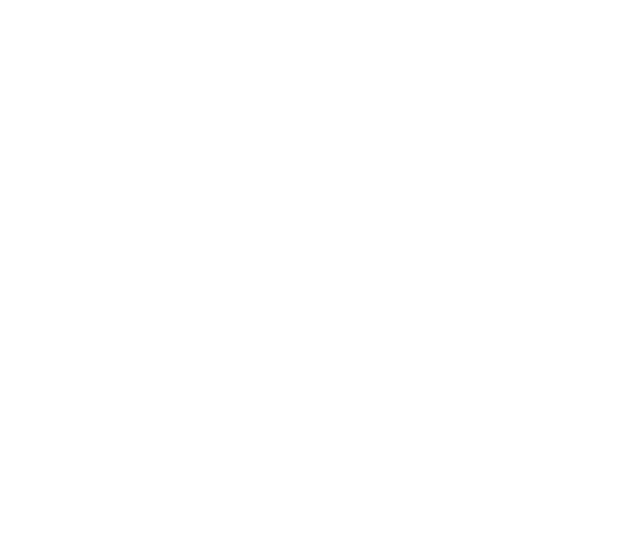
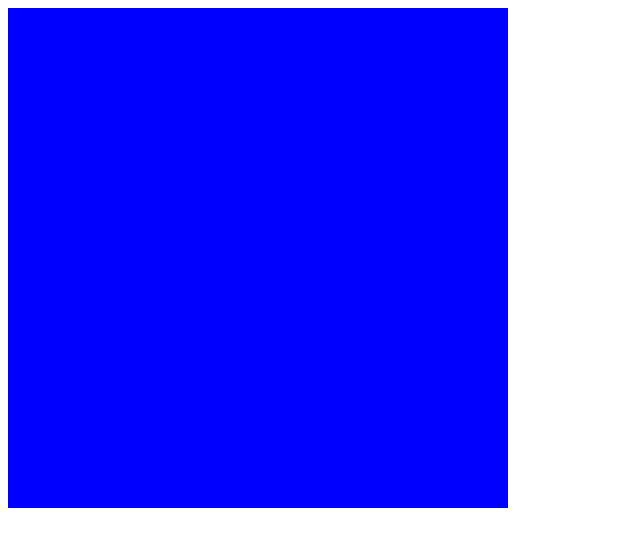
Before and after one commit to estephenson/ai-mental-health, a plain HTML site: page index.html in a window 1280 px wide. Shown: the whole page, without its empty margins (0-640 px from the left). Drawn offline with nearby package versions, Linux system fonts and the light colour scheme.

Commit message:
changes to index.html

```diff
--- a/index.html
+++ b/index.html
@@ -8,6 +8,34 @@
       <title>AI Final Project</title>
    </head>
    <body>
+      <script>
+         console.log("hello world");
 
+         var width = 500;
+         var height = 500;
+
+         var svg = d3.select("body")
+                     .append("svg")
+                        .attr("width", width)
+                        .attr("height", height)
+                        .style("background-color", "blue")
+                     .append("g")
+
+         var x = d3.scaleBand()
+                  .rangeRound([0, width], 0.1)
+                  .paddingInner(0.1);
+
+         var y = d3.scaleLinear()
+                  .range([height, 0]);
+
+         d3.csv("subjectivityScores.csv", function(error, data) {
+            data.map(function(d) {
+               console.log(d);
+            })
+
+         })
+
+
+      </script>
    </body>
 </html>
```
Also changed, not shown: subjectivityScores.csv (line endings or trailing spaces).
